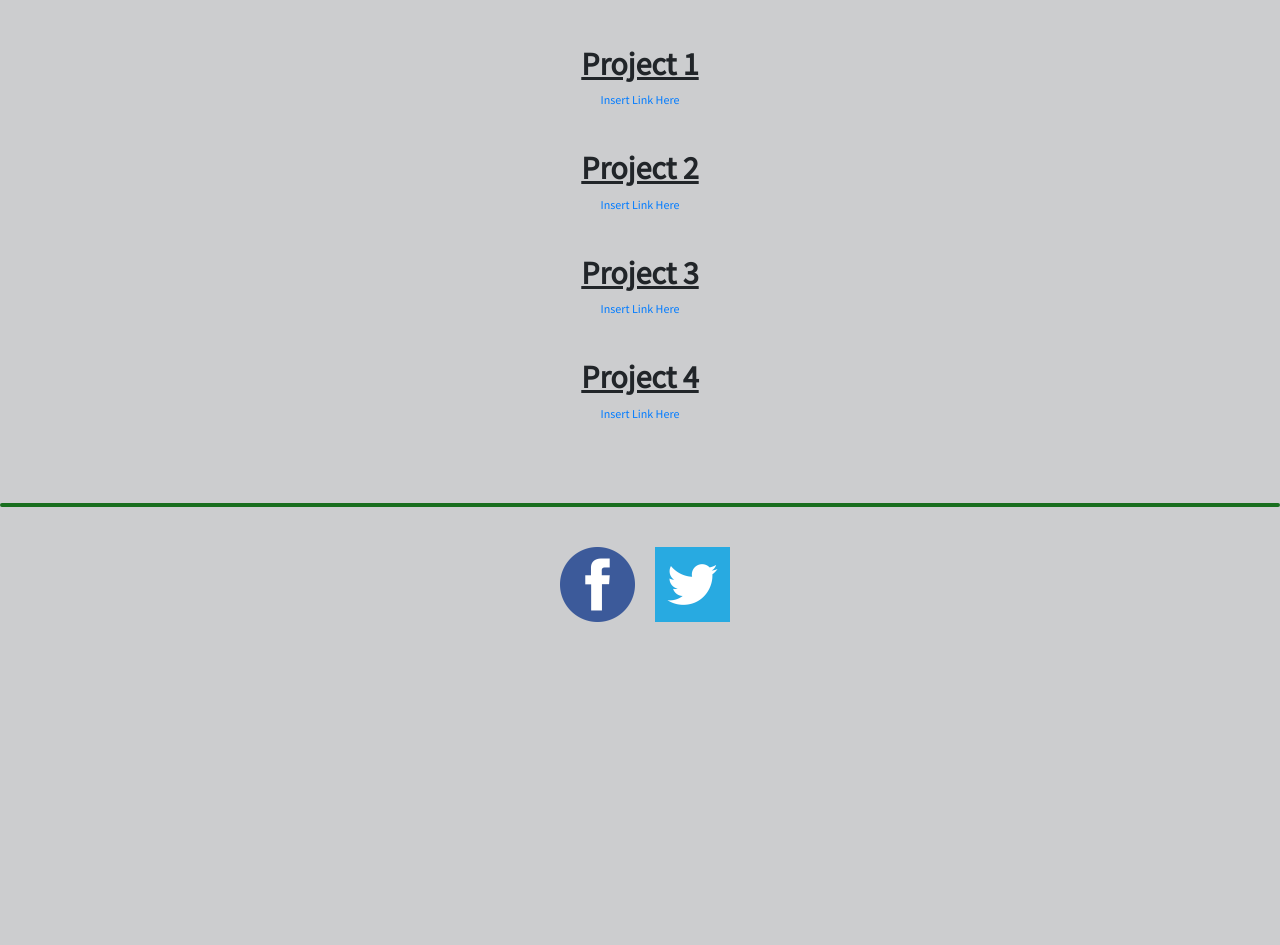
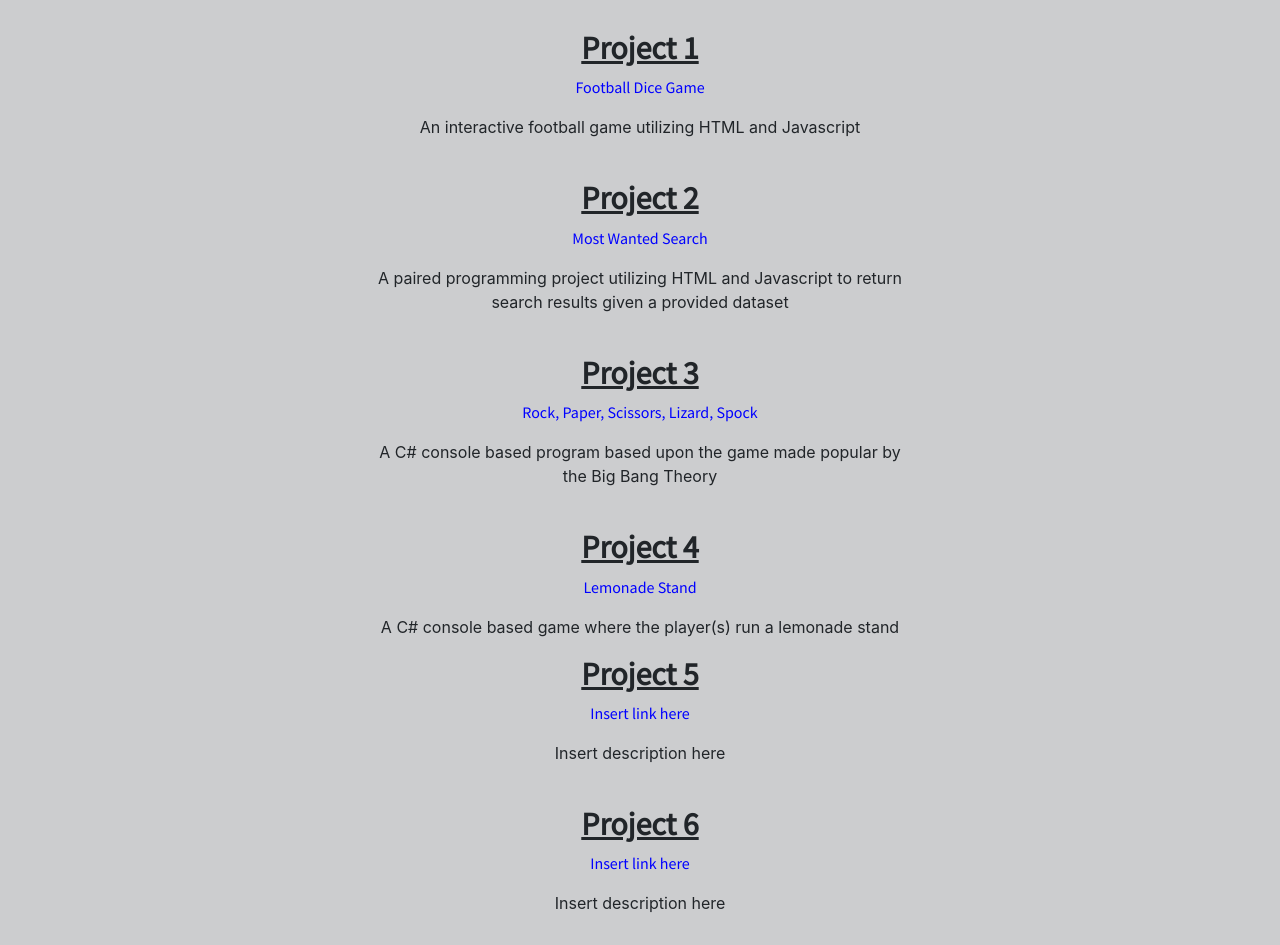
Before and after one commit to ctcb57/ctcb57.github.io, a plain HTML site: page projects.html in a window 1280 px wide. Shown: the part 247-1192 px from the top of the page. Before the commit the page ends 941 px from the top, so only its background shows below. Drawn offline with nearby package versions, Linux system fonts and the light colour scheme.

Commit message:
Updated projects page to provide links to corresponding projects listed on GitHub

```diff
--- a/projects.html
+++ b/projects.html
@@ -46,9 +46,10 @@
                 <div class="col-sm-3"></div>
                 <div class="col-sm-6 text-center">
                     <h2>Project 1</h2>
-                        <a href="">
-                            <p class="projectPageText">Insert Link Here</p>
+                        <a href="https://github.com/ctcb57/diceGame">
+                            <p class="projectPageText">Football Dice Game</p>
                         </a>
+                        <p>An interactive football game utilizing HTML and Javascript</p>
                 </div>
                 <div class="col-sm-3"></div>
             </div>
@@ -57,9 +58,10 @@
                 <div class="col-sm-3"></div>
                 <div class="col-sm-6 text-center">
                     <h2>Project 2</h2>
-                        <a href="">
-                            <p class="projectPageText">Insert Link Here</p>
+                        <a href="https://github.com/ctcb57/most_Wanted">
+                            <p class="projectPageText">Most Wanted Search</p>
                         </a>
+                        <p>A paired programming project utilizing HTML and Javascript to return search results given a provided dataset</p>
                 </div>
                 <div class="col-sm-3"></div>
             </div>
@@ -68,9 +70,10 @@
                 <div class="col-sm-3"></div>
                 <div class="col-sm-6 text-center">
                     <h2>Project 3</h2>
-                        <a href="">
-                            <p class="projectPageText">Insert Link Here</p>
+                        <a href="https://github.com/ctcb57/RPSLS">
+                            <p class="projectPageText">Rock, Paper, Scissors, Lizard, Spock</p>
                         </a>
+                        <p>A C# console based program based upon the game made popular by the Big Bang Theory</p>
                 </div>
                 <div class="col-sm-3"></div>
             </div>
@@ -79,12 +82,37 @@
                 <div class="col-sm-3"></div>
                 <div class="col-sm-6 text-center">
                     <h2>Project 4</h2>
-                        <a href="">
-                            <p class="projectPageText">Insert Link Here</p>
+                        <a href="https://github.com/ctcb57/lemonade_Stand">
+                            <p class="projectPageText">Lemonade Stand</p>
                         </a>
+                        <p>A C# console based game where the player(s) run a lemonade stand</p>
                 </div>
                 <div class="col-sm-3"></div>
             </div>
+            <div class="row">
+                <div class="col-sm-3"></div>
+                <div class="col-sm-6 text-center">
+                    <h2>Project 5</h2>
+                        <a href=" ">
+                            <p class="projectPageText">Insert link here</p>
+                        </a>
+                        <p>Insert description here</p>
+                </div>
+                <div class="col-sm-3"></div>
+            </div>
+            <br>
+            <div class="row">
+                <div class="col-sm-3"></div>
+                <div class="col-sm-6 text-center">
+                    <h2>Project 6</h2>
+                        <a href="https://github.com/ctcb57/most_Wanted">
+                            <p class="projectPageText">Insert link here</p>
+                        </a>
+                        <p>Insert description here</p>
+                </div>
+                <div class="col-sm-3"></div>
+            </div>
+            <br>
         </div>
         <br><br>
         <hr class="hrSocialMedia">
--- a/styles.css
+++ b/styles.css
@@ -2,7 +2,7 @@ body{
     background-color: #cccdcf;
 }
 
-.navbar-nav.navbar-center{
+.navbar.navbar-expand-sm{
     font-family: 'Source Sans Pro';
     font-size: 30px;
     color: #186e1e;
@@ -168,8 +168,8 @@ h4, h5, h6{
 
 .projectPageText{
     font-family: 'Source Sans Pro';
-    font-size: 12px;
-    font-color: blue;
+    font-size: 16px;
+    color: blue;
 }
 
 .contactMeTextLabel{
```
